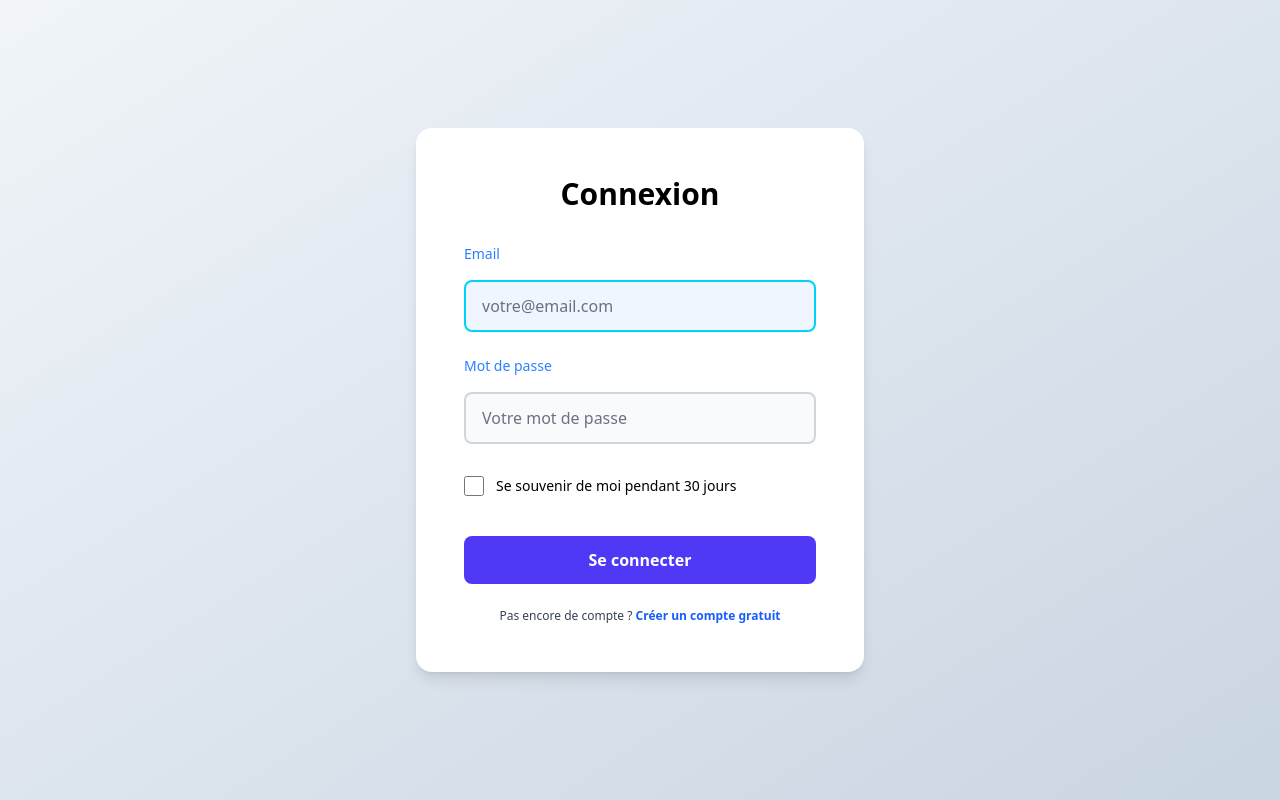
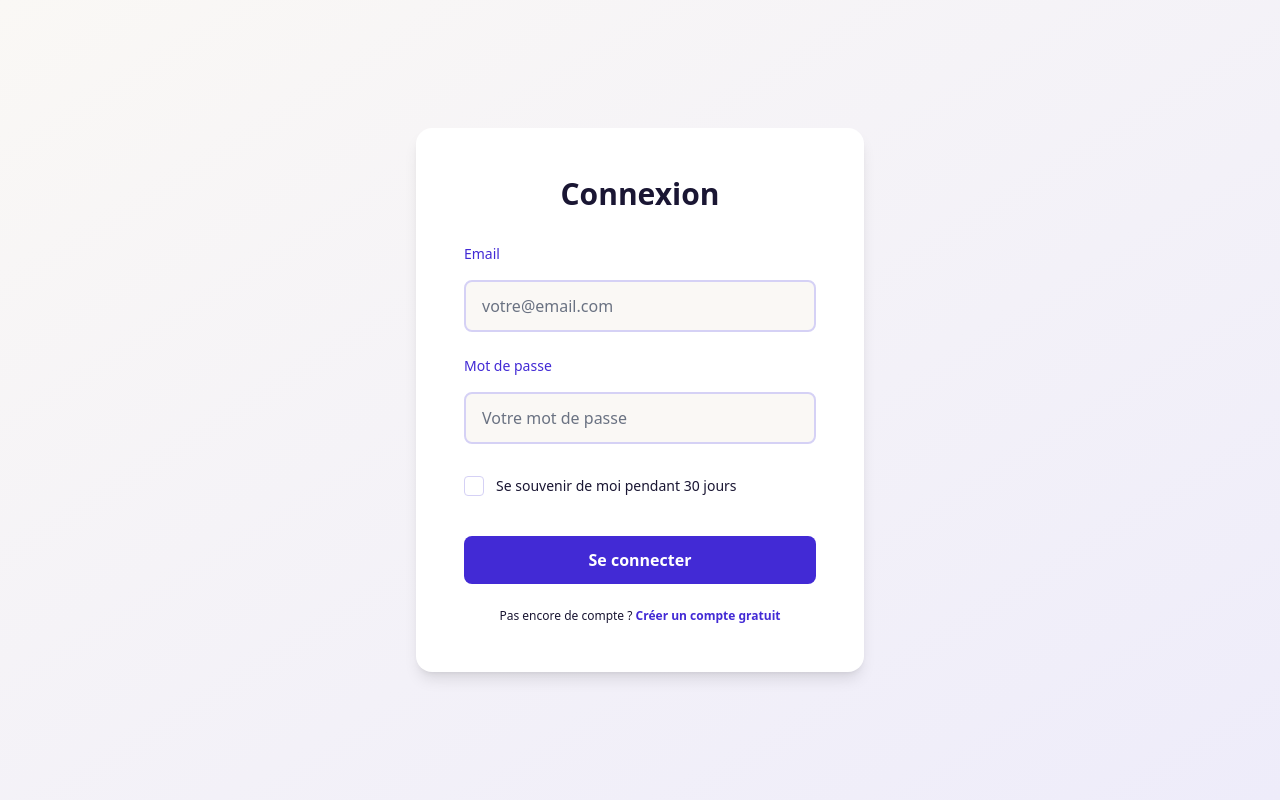
Before and after one commit to roxane-sarpi/U-Need, a React (Vite) app in the folder frontend/: page / in a window 1280 px wide. Built offline with nearby package versions, Linux system fonts and the light colour scheme.

Commit message:
font and checkbox edit

```diff
--- a/frontend/src/index.css
+++ b/frontend/src/index.css
@@ -18,4 +18,5 @@
 
 body {
   font-family: 'Plus Jakarta Sans', system-ui, sans-serif;
+  color : var(--color-ink);
 }
--- a/frontend/src/pages/Auth/Login.jsx
+++ b/frontend/src/pages/Auth/Login.jsx
@@ -15,58 +15,93 @@ const Login = () => {
   };
 
   return (
-    <div className="flex justify-center items-center min-h-screen bg-gradient-to-br from-slate-100 to-slate-300 p-5 font-sans">
+    // J'ai remplacé les couleurs bg-slate par bg-canvas et primary-soft de ton thème
+    <div className="flex justify-center items-center min-h-screen bg-gradient-to-br from-canvas to-primary-soft p-5 font-sans">
       <div className="w-full max-w-md bg-white rounded-2xl shadow-lg p-12">
-        <h2 className="text-3xl font-semibold text-black text-center mb-8 font-sans">Connexion</h2>
+        <h2 className="text-3xl font-semibold text-ink text-center mb-8 font-sans">Connexion</h2>
 
         <form onSubmit={handleSubmit} className="flex flex-col gap-6 font-sans">
+
+          {/* Champ Email */}
           <div className="flex flex-col gap-2">
-            <label htmlFor="email" className="text-sm font-medium text-blue-500 mb-2 font-sans">Email</label>
+            <label htmlFor="email" className="text-sm font-medium text-primary mb-2 font-sans">Email</label>
             <input
               type="email"
               id="email"
               value={email}
               onChange={(e) => setEmail(e.target.value)}
               placeholder="votre@email.com"
-              className="px-4 py-3 border-2 border-cyan-400 rounded-lg text-base bg-blue-50 text-black placeholder-gray-500 focus:outline-none focus:border-cyan-500 focus:bg-blue-50 transition-all autofill:bg-blue-50 autofill:text-black [&:-webkit-autofill]:bg-blue-50 [&:-webkit-autofill]:text-black [&:-webkit-autofill]:shadow-[inset_0_0_0_1000px_#eff6ff] [&:-webkit-autofill]:[-webkit-text-fill-color:#000] font-sans"
+              // AJOUT ICI : text-ink et var(--color-ink) pour l'autofill
+              className="px-4 py-3 border-2 border-primary-light rounded-lg text-base text-ink bg-canvas placeholder-gray-500 focus:outline-none focus:border-primary focus:bg-white transition-all autofill:bg-white [&:-webkit-autofill]:bg-white [&:-webkit-autofill]:shadow-[inset_0_0_0_1000px_#fff] [&:-webkit-autofill]:[-webkit-text-fill-color:var(--color-ink)] font-sans"
               required
             />
           </div>
 
+          {/* Champ Mot de passe */}
           <div className="flex flex-col gap-2">
-            <label htmlFor="password" className="text-sm font-medium text-blue-500 mb-2 font-sans">Mot de passe</label>
+            <label htmlFor="password" className="text-sm font-medium text-primary mb-2 font-sans">Mot de passe</label>
             <input
               type="password"
               id="password"
               value={password}
               onChange={(e) => setPassword(e.target.value)}
               placeholder="Votre mot de passe"
-              className="px-4 py-3 border-2 border-gray-300 rounded-lg text-base bg-gray-50 text-black placeholder-gray-500 focus:outline-none focus:border-blue-400 focus:bg-gray-50 transition-all autofill:bg-gray-50 autofill:text-black [&:-webkit-autofill]:bg-gray-50 [&:-webkit-autofill]:text-black [&:-webkit-autofill]:shadow-[inset_0_0_0_1000px_#f9fafb] [&:-webkit-autofill]:[-webkit-text-fill-color:#000] font-sans"
+              // AJOUT ICI : text-ink et var(--color-ink) pour l'autofill
+              className="px-4 py-3 border-2 border-primary-light rounded-lg text-base text-ink bg-canvas placeholder-gray-500 focus:outline-none focus:border-primary focus:bg-white transition-all autofill:bg-white [&:-webkit-autofill]:bg-white [&:-webkit-autofill]:shadow-[inset_0_0_0_1000px_#fff] [&:-webkit-autofill]:[-webkit-text-fill-color:var(--color-ink)] font-sans"
               required
             />
           </div>
 
-          <div className="flex items-center gap-3 text-sm text-black font-sans mt-2">
+          {/* Checkbox personnalisée "Se souvenir de moi" */}
+          <div className="flex items-center gap-3 text-sm font-sans mt-2">
             <input
               type="checkbox"
               id="rememberMe"
               checked={rememberMe}
               onChange={(e) => setRememberMe(e.target.checked)}
-              className="w-5 h-5 cursor-pointer accent-primary border border-gray-300 rounded"
+              className="sr-only"
             />
-            <label htmlFor="rememberMe" className="font-sans">Se souvenir de moi pendant 30 jours</label>
+
+            <label
+              htmlFor="rememberMe"
+              className="flex items-center gap-3 cursor-pointer text-ink"
+            >
+              <div
+                className={`w-5 h-5 border rounded flex items-center justify-center transition-all ${
+                  rememberMe
+                    ? 'bg-primary border-primary' // Utilisation de ta couleur primary
+                    : 'bg-white border-primary-light'
+                }`}
+              >
+                {rememberMe && (
+                  <svg
+                    className="w-3 h-3 text-white"
+                    fill="none"
+                    viewBox="0 0 24 24"
+                    stroke="currentColor"
+                    strokeWidth={3}
+                  >
+                    <path strokeLinecap="round" strokeLinejoin="round" d="M5 13l4 4L19 7" />
+                  </svg>
+                )}
+              </div>
+
+              <span className="font-sans">Se souvenir de moi pendant 30 jours</span>
+            </label>
           </div>
 
+          {/* Bouton de soumission */}
           <button
             type="submit"
-            className="px-6 py-3 bg-indigo-600 text-white rounded-lg text-base font-semibold cursor-pointer transition-all hover:bg-indigo-700 active:bg-indigo-800 mt-4 font-sans"
+            className="px-6 py-3 bg-primary text-white rounded-lg text-base font-semibold cursor-pointer transition-all hover:bg-primary-dark active:scale-95 mt-4 font-sans"
           >
             Se connecter
           </button>
         </form>
 
-        <div className="text-center mt-6 text-xs text-gray-700 font-sans">
-          Pas encore de compte ? <a href="/register" className="text-blue-600 font-semibold no-underline hover:underline font-sans">Créer un compte gratuit</a>
+        {/* Lien d'inscription */}
+        <div className="text-center mt-6 text-xs text-ink font-sans">
+          Pas encore de compte ? <a href="/register" className="text-primary font-semibold no-underline hover:underline font-sans">Créer un compte gratuit</a>
         </div>
       </div>
     </div>
```
